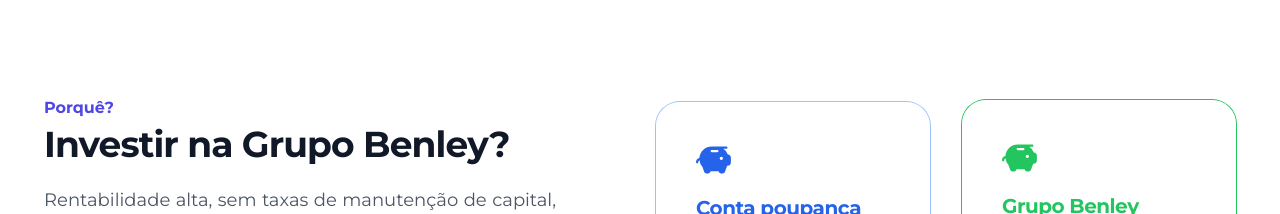
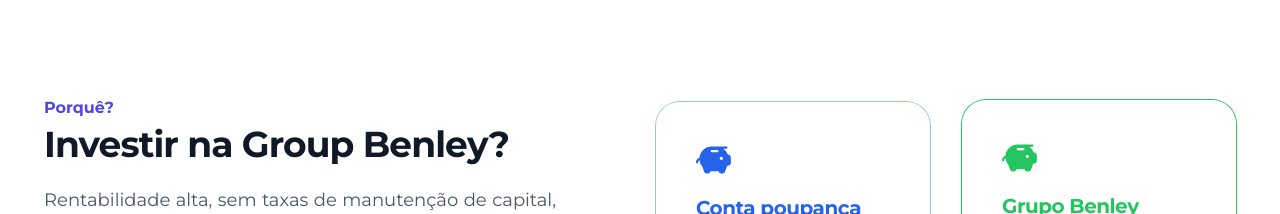
Before and after one commit to darkeny/benley-staggin, a React (Vite) app in the folder ui/evolution/: page /services in a window 1280 px wide. Shown: the part 3740-3954 px from the top of the page. Built offline with nearby package versions, Linux system fonts and the light colour scheme; no server answers.

Commit message:
chore: adding styled componets

```diff
--- a/ui/evolution/src/components/Partners/index.tsx
+++ b/ui/evolution/src/components/Partners/index.tsx
@@ -21,7 +21,7 @@
                             Nossos parceiros
                         </p>
                         <p className="my-5 lg:text-lg text-sm text-justify lg:leading-8 leading-7 text-gray-600">
-                            A Grupo Benley tem a honra de contar com a OPAC Advogados, SU, Limitada como nosso parceiro estratégico. Com sua vasta experiência jurídica, a OPAC nos oferece proteção e orientação em questões legais, assegurando que nossa empresa esteja bem estruturada. Essa colaboração é essencial para garantir segurança e confiança aos nossos clientes, permitindo que nos concentremos em transformar sonhos em realizações financeiras.
+                            A Group Benley tem a honra de contar com a OPAC Advogados, SU, Limitada como nosso parceiro estratégico. Com sua vasta experiência jurídica, a OPAC nos oferece proteção e orientação em questões legais, assegurando que nossa empresa esteja bem estruturada. Essa colaboração é essencial para garantir segurança e confiança aos nossos clientes, permitindo que nos concentremos em transformar sonhos em realizações financeiras.
                         </p>
 
 
--- a/ui/evolution/src/components/WhyInvest/index.tsx
+++ b/ui/evolution/src/components/WhyInvest/index.tsx
@@ -14,7 +14,7 @@
                         <div data-aos="fade-up" className="lg:pr-8">
                             <div className="lg:max-w-lg">
                                 <h2 className="text-base text-center md:text-left font-semibold leading-4 text-indigo-600">Porquê?</h2>
-                                <p className="mt-2 text-xl text-center md:text-left font-bold tracking-tight text-gray-900 md:text-4xl">Investir na Grupo Benley?</p>
+                                <p className="mt-2 text-xl text-center md:text-left font-bold tracking-tight text-gray-900 md:text-4xl">Investir na Group Benley?</p>
                                 <p className="my-5 md:text-justify text-center md:text-lg text-sm md:leading-8 leading-6 text-gray-600">
                                     Rentabilidade alta, sem taxas de manutenção de capital, segurança e transparência, facilidade de adesão, sem burocracias, garantia de retorno de investimento.
                                 </p>
--- a/ui/evolution/src/pages/Contact/index.tsx
+++ b/ui/evolution/src/pages/Contact/index.tsx
@@ -63,7 +63,7 @@
                     <div data-aos="zoom-in" className="mx-auto max-w-8xl sm:px-10 sm:py-32 lg:px-8">
                         <div className="relative isolate overflow-hidden bg-slate-100 px-6 py-5 shadow-2xl sm:rounded-3xl sm:px-16 md:pt-24 lg:flex lg:gap-x-20 lg:px-24 lg:pt-0">
                             <div className="mx-auto max-w-md text-center lg:mx-0 lg:flex-auto lg:py-32 lg:text-left">
-                                <h2 className="text-2xl font-bold tracking-tight text-blue-950 sm:text-4xl">Caro Cliente, <br /> Fale connosco aqui!
+                                <h2 className="text-2xl font-bold tracking-tight text-blue-950 sm:text-4xl">Caro cliente, <br /> Fale connosco aqui!
                                 </h2>
                                 <p className="my-4 text-sm leading-6 text-gray-700 sm:mt-6 sm:text-base sm:leading-8">Estimado Cliente, este é o seu espaço para compartilhar mensagens e informações. Envie-nos sua mensagem e estamos prontos para ajudar. Aguardamos o seu Contacto!</p>
                             </div>
```
